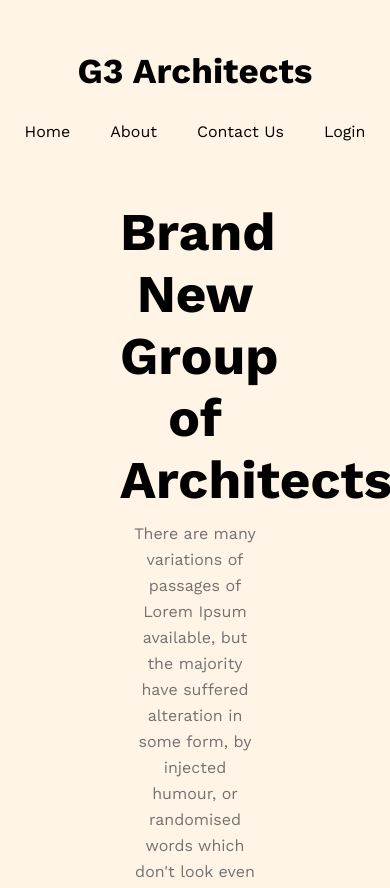
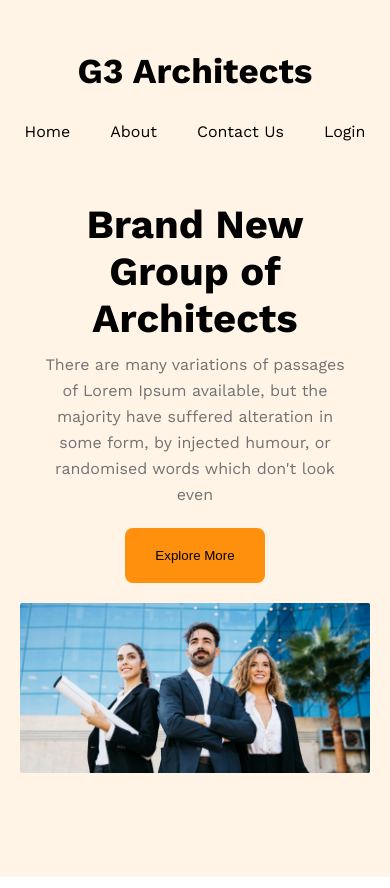
Before and after one commit to mizanph24/G3-architcts-practise, a plain HTML site: page index.html in a window 390 px wide. Shown: the top 888 px of the page. Drawn offline with nearby package versions, Linux system fonts and the light colour scheme.

Commit message:
update header title

```diff
--- a/css/style.css
+++ b/css/style.css
@@ -72,7 +72,7 @@ header{
     text-align: center;
 }
 .header-banner-text .header-banner-title{
-     font-size: 53px;
+     font-size: 40px;
     font-weight: 700;
  }
  .header-banner-text .header-banner-description{
@@ -250,6 +250,11 @@ footer{
         gap: 30px;
      flex-direction: column;
        }
+
+    .header-banner-text{
+        padding: 10px 10px;
+
+    }
 /*feature  */
        .feature-content{
         padding: 0 40px;
@@ -320,4 +325,8 @@ footer{
         align-items: center;
 
     }
+    .header-banner-text{
+        padding: 10px 10px;
+
+    }
  }
```
